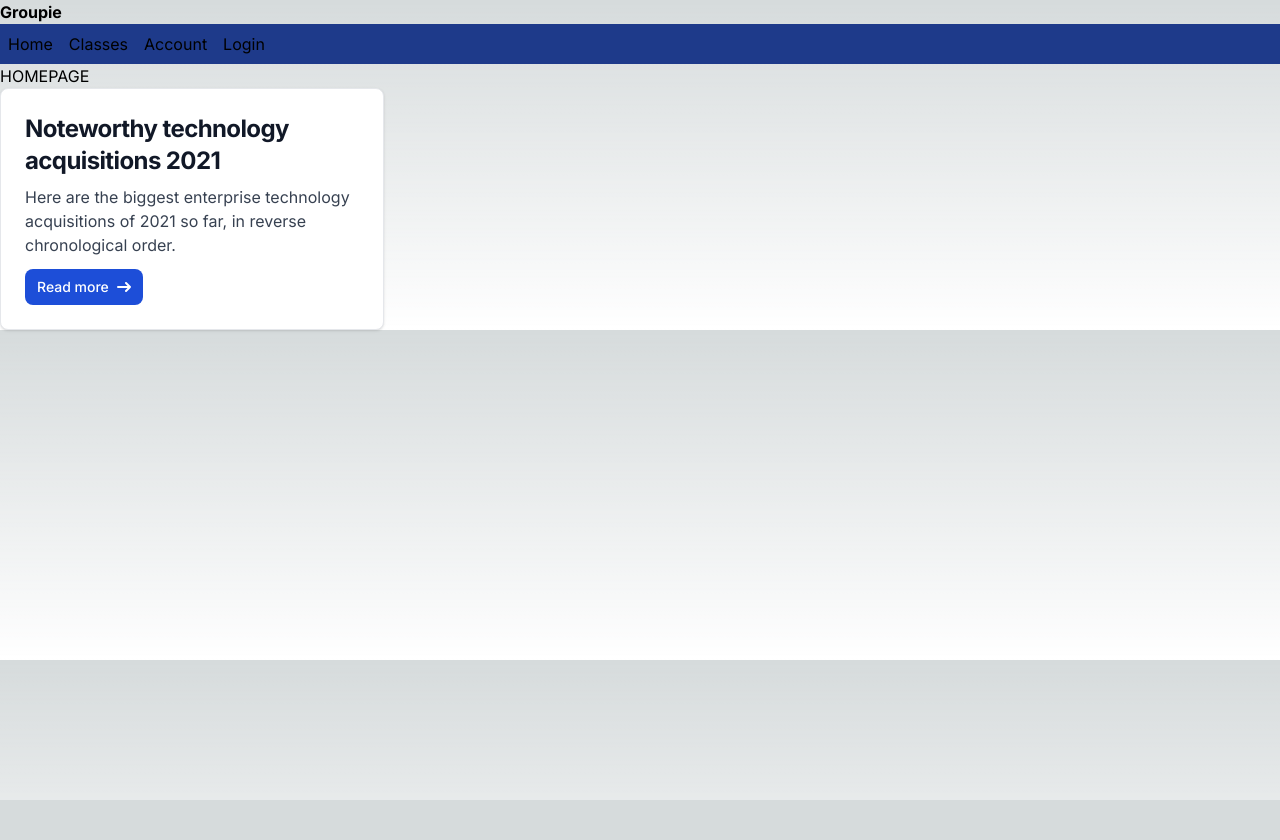
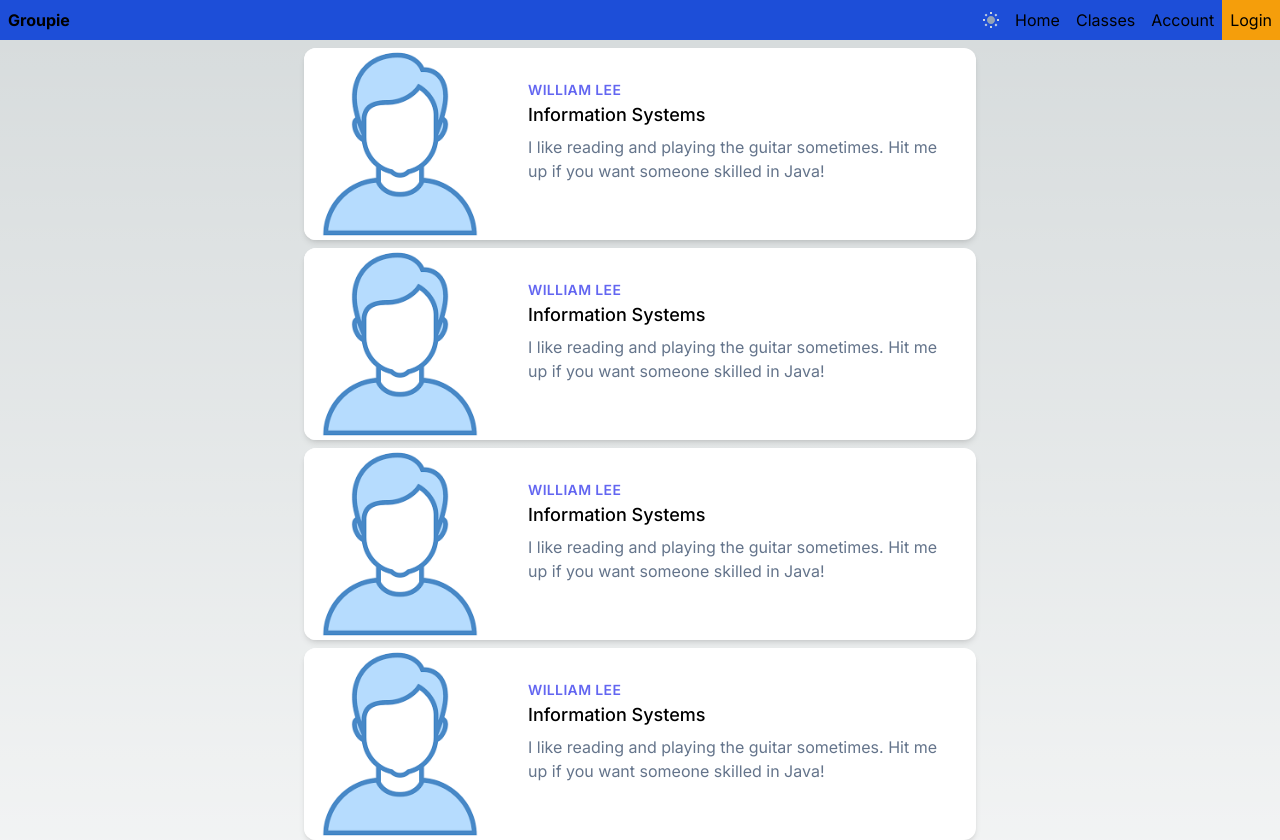
Before and after one commit to Nothic/heap-group9, a Next.js app: page / in a window 1280 px wide. Shown: the top 840 px of the page. Before the commit the page ends 800 px from the top, so only its background shows below. Built offline with nearby package versions, Linux system fonts and the light colour scheme.

Commit message:
updated navigation bar, added usercard + usergrid added half-completed light/dark switch

```diff
--- a/src/app/dashboard/page.tsx
+++ b/src/app/dashboard/page.tsx
@@ -7,8 +7,6 @@ export default function Page(){
                 <Navbar></Navbar>
                 <div>MY CLASSES (calendar goes here)</div>
             </div>
-
         </>
     )
-
 }
--- a/src/app/page.tsx
+++ b/src/app/page.tsx
@@ -1,22 +1,12 @@
 import Navbar from "@/components/Navbar";
-import Placeholder from "../components/Placeholder";
-import Carousel from "../components/Carousel";
-import ProfileList from "../components/ProfilesList";
+import UserGrid from "@/components/UserGrid";
 
 export default function Home(){
     return (
         <div>
             <Navbar></Navbar>
-            <div>HOMEPAGE</div>
-            {/* <Carousel>
-                <Placeholder children="Person 1" desc="I am Ryan"></Placeholder>
-                <Placeholder children="Person 2" desc="I am Yan Hui"></Placeholder>
-                <Placeholder children="Person 3" desc="I am Kaung"></Placeholder>
-                <Placeholder children="Person 4" desc="I am Hnin"></Placeholder>
-                <Placeholder children="Person 5" desc="I am Nee"></Placeholder>
-            </Carousel> */}
-            <Placeholder name="Ryan" education="Singapore Management University" year="Sophomore" desc="Python Programming, OOP, React"/>
 
+            <UserGrid></UserGrid>
         </div>
     )
 }
--- /dev/null
+++ b/src/components/DarkModeButton.js
@@ -0,0 +1,21 @@
+export default function DarkModeButton() {
+    return (
+        <div className="flex flex-col justify-center ml-3">
+            <input type="checkbox" name="light-switch" className="light-switch sr-only"/>
+            <label className="relative cursor-pointer p-2" htmlFor="light-switch">
+                <svg className="dark:hidden" width="16" height="16" xmlns="http://www.w3.org/2000/svg">
+                    <path className="fill-slate-300"
+                          d="M7 0h2v2H7zM12.88 1.637l1.414 1.415-1.415 1.413-1.413-1.414zM14 7h2v2h-2zM12.95 14.433l-1.414-1.413 1.413-1.415 1.415 1.414zM7 14h2v2H7zM2.98 14.364l-1.413-1.415 1.414-1.414 1.414 1.415zM0 7h2v2H0zM3.05 1.706 4.463 3.12 3.05 4.535 1.636 3.12z"/>
+                    <path className="fill-slate-400" d="M8 4C5.8 4 4 5.8 4 8s1.8 4 4 4 4-1.8 4-4-1.8-4-4-4Z"/>
+                </svg>
+                <svg className="hidden dark:block" width="16" height="16" xmlns="http://www.w3.org/2000/svg">
+                    <path className="fill-slate-400"
+                          d="M6.2 1C3.2 1.8 1 4.6 1 7.9 1 11.8 4.2 15 8.1 15c3.3 0 6-2.2 6.9-5.2C9.7 11.2 4.8 6.3 6.2 1Z"/>
+                    <path className="fill-slate-500"
+                          d="M12.5 5a.625.625 0 0 1-.625-.625 1.252 1.252 0 0 0-1.25-1.25.625.625 0 1 1 0-1.25 1.252 1.252 0 0 0 1.25-1.25.625.625 0 1 1 1.25 0c.001.69.56 1.249 1.25 1.25a.625.625 0 1 1 0 1.25c-.69.001-1.249.56-1.25 1.25A.625.625 0 0 1 12.5 5Z"/>
+                </svg>
+                <span className="sr-only">Switch to light / dark version</span>
+            </label>
+        </div>
+    )
+}
--- a/src/components/Navbar.js
+++ b/src/components/Navbar.js
@@ -1,13 +1,17 @@
+import DarkModeButton from "@/components/DarkModeButton";
 export default function Navbar() {
     return (
-        <div>
-            <div className="font-bold ">Groupie</div>
-            <ul className="list-none flex bg-blue-900 ">
+        <div className="flex w-screen items-center bg-blue-700">
+            <div className="font-bold p-2">Groupie</div>
+            <ul className="list-none flex justify-end w-full items-center">
+                <li><DarkModeButton></DarkModeButton></li>
                 <li className="p-2 hover:bg-blue-700"><a href="/">Home</a></li>
                 <li className="p-2 hover:bg-blue-700"><a href="/dashboard">Classes</a></li>
                 <li className="p-2 hover:bg-blue-700"><a href="/account">Account</a></li>
-                <li className="p-2 hover:bg-blue-700"><a href="/login">Login</a></li>
+                <li className="p-2 bg-amber-500 hover:bg-amber-700"><a href="/login">Login</a></li>
+
             </ul>
+
         </div>
     )
 }
--- /dev/null
+++ b/src/components/UserCard.js
@@ -0,0 +1,24 @@
+import Image from "next/image";
+
+export default function UserCard(){
+    return (
+        <div>
+
+            <div className="max-w-md mx-auto bg-white rounded-xl shadow-md overflow-hidden md:max-w-2xl">
+                <div className="md:flex">
+                    <div className="md:shrink-0">
+                        <Image src="/person.png" alt="person" className="h-48 w-full object-scale-down md:h-full md:w-48" width={320} height={320} />
+                    </div>
+                    <div className="p-8">
+                        <div className="uppercase tracking-wide text-sm text-indigo-500 font-semibold">William Lee</div>
+                        <a href="#" className="block mt-1 text-lg leading-tight font-medium text-black hover:underline">Information
+                            Systems</a>
+                        <p className="mt-2 text-slate-500">I like reading and playing the guitar sometimes. Hit me up if
+                            you want someone skilled in Java!</p>
+                    </div>
+                </div>
+            </div>
+        </div>
+
+    );
+}
--- /dev/null
+++ b/src/components/UserGrid.js
@@ -0,0 +1,15 @@
+import UserCard from './UserCard';
+
+export default function UserGrid(){
+    return (
+      <div className="grid w-full gap-2 p-2">
+          <UserCard></UserCard>
+          <UserCard></UserCard>
+          <UserCard></UserCard>
+          <UserCard></UserCard>
+          <UserCard></UserCard>
+          <UserCard></UserCard>
+
+      </div>
+    );
+}
```
Also changed, not shown: public/person.png (added), src/app/scripts/lightdarkswitch.tsx (added).
